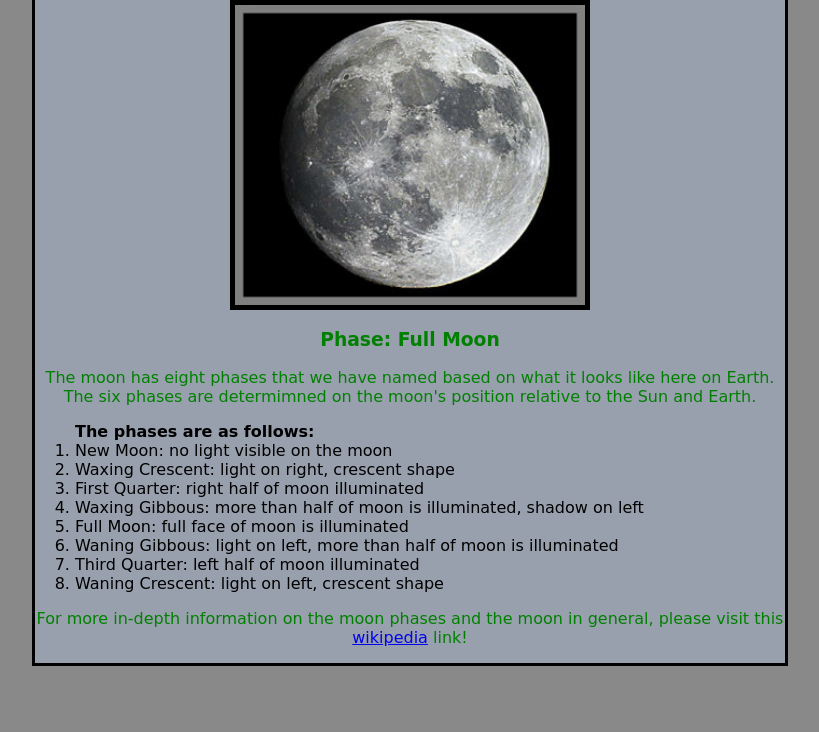
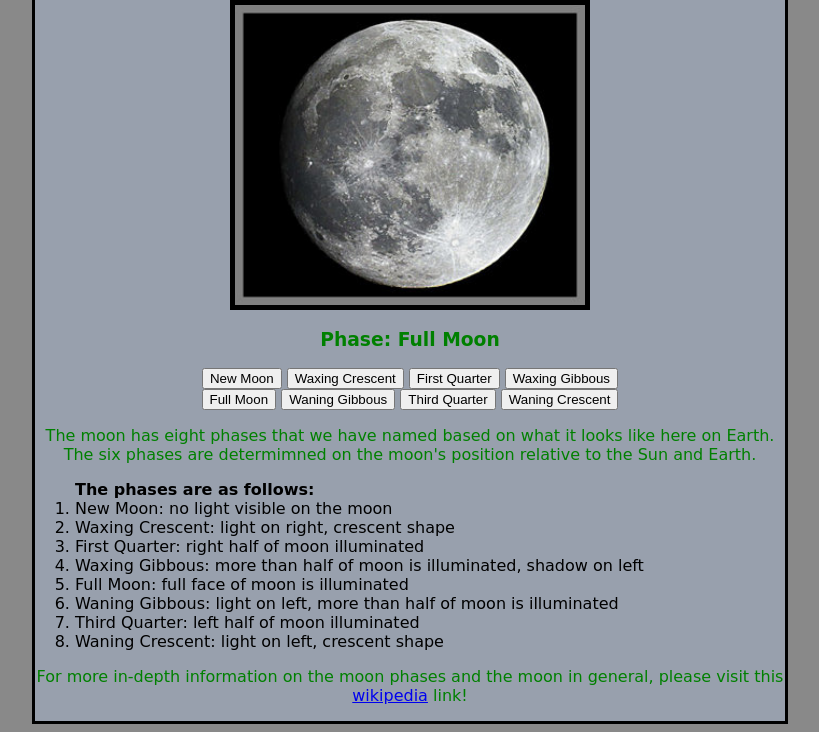
Before and after one commit to Mazztwo/firstWebsite, a plain HTML site: page index.html in a window 1280 px wide. Shown: the part 92-824 px from the top of the page, without its empty margins (230-1049 px from the left). Before the commit the page ends 800 px from the top, so only its background shows below. Drawn offline with Linux system fonts and the light colour scheme; a web font is replaced by a local one.

Commit message:
Added scripts/main.js and added buttons to webpage.

```diff
--- a/index.html
+++ b/index.html
@@ -15,6 +15,18 @@
 	    <img src="images/full_moon.jpg" alt="An image of a full moon.">
 	    <h3>Phase: Full Moon</h3>
 
+	    <div id="buttonsTop">
+		    <button>New Moon</button>
+		    <button>Waxing Crescent</button>
+		    <button>First Quarter</button>
+		    <button>Waxing Gibbous</button>
+		</div>
+		<div id="buttonsBottom">
+			<button>Full Moon</button>
+		    <button>Waning Gibbous</button>
+		    <button>Third Quarter</button>
+		    <button>Waning Crescent</button>
+		</div>
 
 	    <p>
 	    	The moon has eight phases that we have named based on what it looks like here on Earth. The six phases are determimned on the moon's position relative to the Sun and Earth.
@@ -37,6 +49,10 @@
 	    	For more in-depth information on the moon phases and the moon in general, please visit this <a href="https://en.wikipedia.org/wiki/Moon">wikipedia</a> link!
 	    </p>
     </div>
+
+    <script src="scripts/main.js"></script>
+
+
   </body>
 
 </html>
--- /dev/null
+++ b/scripts/main.js
@@ -0,0 +1,5 @@
+
+/*
+var myHeading = document.querySelector('h1');
+myHeading.textContent = "Hello world!";
+*/
--- a/styles/style.css
+++ b/styles/style.css
@@ -26,3 +26,9 @@ html
 {
 	background-color: rgb(137, 137, 137);
 }
+
+#buttonsTop, #buttonsBottom
+{
+	margin: auto;
+	text-align: center;
+}
```
